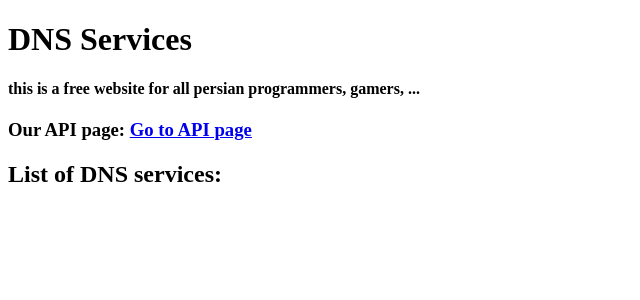
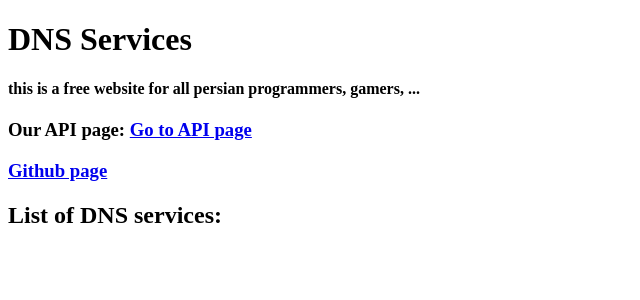
Before and after one commit to bardianz/notro-dns, a Django app: template backend/api/templates/api/index.html in a window 1280 px wide. Shown: the top 300 px of the page, without its empty margins (0-640 px from the left). Run offline with Django 5.2, Linux system fonts and the light colour scheme; the template is opened without the code that fills it, so the values that code supplies are empty.

Commit message:
add github page

```diff
--- a/backend/api/templates/api/index.html
+++ b/backend/api/templates/api/index.html
@@ -16,6 +16,10 @@
 
     <div>
             <h3>Our API page: <a href="{% url 'api_home' %}"> Go to API page</a>      </h2>
+    </div>
+
+    <div>
+            <h3> <a href="https://github.com/bardianz/dns-changer"> Github page</a>      </h2>
     </div>
 
     <div>
```
